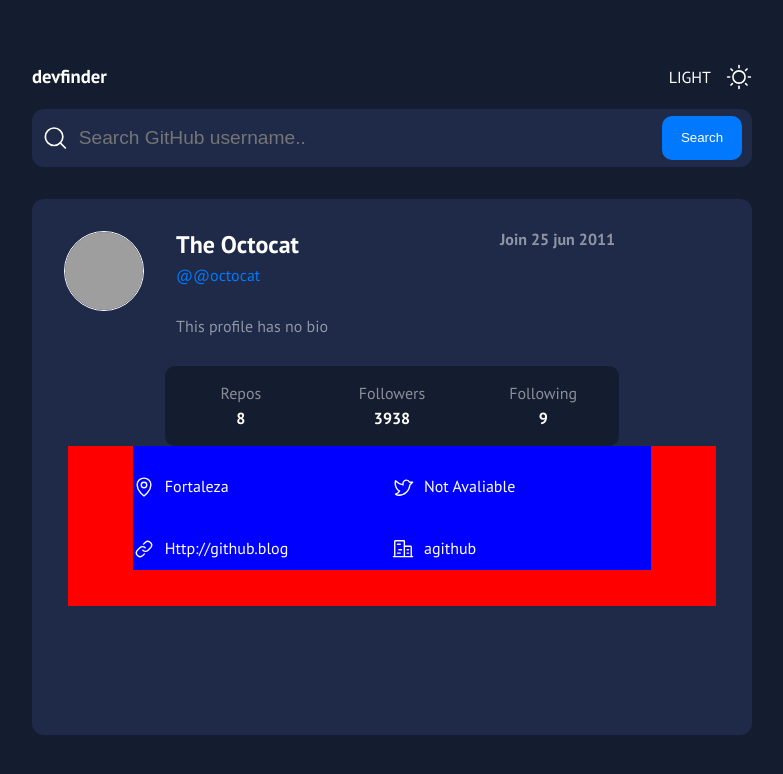
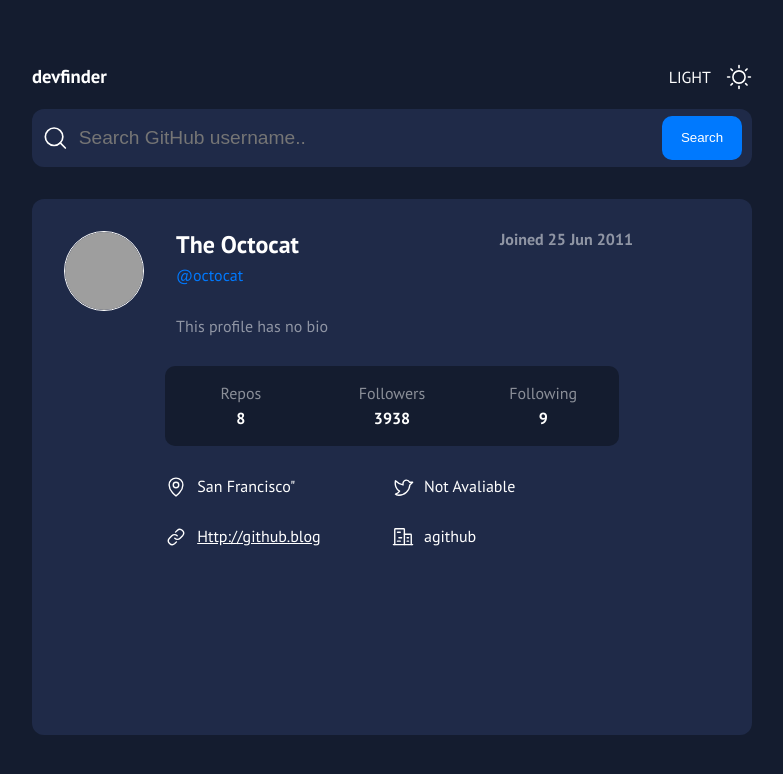
Before and after one commit to rodrigopfialho/devfinder, a React (Vite) app: page / in a window 1280 px wide. Shown: the top 774 px of the page, without its empty margins (248-1031 px from the left). Built offline with nearby package versions, Linux system fonts and the light colour scheme; grey boxes are pictures that could not be loaded.

Commit message:
correção de bugs

```diff
--- a/package.json
+++ b/package.json
@@ -9,6 +9,7 @@
     "preview": "vite preview"
   },
   "dependencies": {
+    "dayjs": "^1.11.7",
     "phosphor-react": "^1.4.1",
     "react": "^18.2.0",
     "react-dom": "^18.2.0",
--- a/src/components/index.tsx
+++ b/src/components/index.tsx
@@ -2,14 +2,15 @@
 import {MagnifyingGlass} from 'phosphor-react'
 import {Container, Content, Header, Card, Search, DatasGit} from './styled'
 import Github from '../assets/github.png'
-import { useEffect, useState } from 'react';
+import {useState } from 'react';
+import dayjs from 'dayjs'
 import { api } from '../services/api';
 
 interface UserProps {
     name: string;
     login: string;
+    created_at: Date;
     avatar_url: string;
-    created_at: Date;
     public_repos: number;
     followers: number;
     following: number;
@@ -19,16 +20,16 @@
     company: string;
 }
 
-export function SearchGit({}: UserProps) {
+export function SearchGit() {
     const [userName, setUserName] = useState('')
-    const [login, setlogin] = useState('@octocat')
+    const [login, setlogin] = useState('octocat')
     const [name, setName] = useState('The Octocat')
     const [avatar, setAvatar] = useState(Github)
     const [createdAt, setCreatedAt] = useState('Join 25 jun 2011')
     const [publicRepos, setPublicRepos] = useState(8)
     const [followers, setFollowers] = useState(3938)
     const [following, setFollowing] = useState(9)
-    const [location, setLocation] = useState('Fortaleza')
+    const [location, setLocation] = useState('San Francisco"')
     const [blog, setBlog] = useState('Http://github.blog')
     const [twitterUsername, settwitterUsername] = useState('Not Avaliable')
     const [company, setCompany] = useState('agithub')
@@ -36,7 +37,7 @@
 
     const handleSearch = ()  => {
         api.get<UserProps>(`/${userName}`)
-            .then((res) => {
+            .then((res: any) => {
                 setName(res.data.name)
                 setAvatar(res.data.avatar_url)
                 setPublicRepos(res.data.public_repos)
@@ -47,8 +48,14 @@
                 settwitterUsername(res.data.twitter_username)
                 setCompany(res.data.company)
                 setlogin(res.data.login)
+                setCreatedAt(res.data.created_at)
             })
     }
+
+    const day = dayjs(createdAt).format('DD')
+    const month = dayjs(createdAt).format('MMM')
+    const year = dayjs(createdAt).format('YYYY')
+
 
     return (
         <Container>
@@ -86,7 +93,7 @@
                             </div>
                         </div>
 
-                        <strong className='data'>Join 25 jun 2011</strong>
+                        <strong className='data'>Joined {day} {month} {year}</strong>
                     </div>
 
                     <div className='info'>
@@ -119,7 +126,11 @@
                             </div>
                             <div>
                                 <Link size={22} />
-                                <span>{blog}</span>
+                                <span>
+                                    <a href={blog} target="_blank">
+                                        {blog}
+                                    </a>
+                                </span>
                             </div>
                             <div className='gitstyle'>
                                 <Buildings size={22} />
--- a/src/components/styled.ts
+++ b/src/components/styled.ts
@@ -66,6 +66,12 @@
         width: 6rem;
         height: 2.7rem;
         border-radius: 10px ;
+
+        transition: all 0.3s ;
+    }
+
+    button:hover {
+        opacity: 0.8 ;
     }
 `;
 
@@ -161,41 +167,40 @@
 export const DatasGit = styled.div`
     width: 100%;
     display: flex;
-    grid-template-columns: 1fr 1fr;
-    gap: 10rem;
-    height: 10rem;
     margin: 0 auto;
-    align-items: baseline ;
-    background-color: red ;
 
     .datasgithub {
-        width: 80%;
-        background-color: blue;
-        display: flex;
+        width:70%;
+        display: grid;
+        grid-template-columns: 1fr 1fr;
         margin: 0 auto;
-
+        /* gap: 1rem; */
         flex-direction: row;
         flex-wrap: wrap ;
-        padding: 0;
-        /* justify-content: space-around; */
-        /* align-items: center; */
+        padding: 0 ;
 
         div {
-            /* background-color: gray; */
-            /* width: 100%; */
+            width: 100%;
+            height: 40px;
             display: flex;
             flex-direction: row;
-            /* justify-content: space-around ; */
+            margin-right: 30px;
+
             span {
                 margin-left: 10px;
+
+                a {
+                    color: white;
+                    cursor: pointer;
+
+                    transition: all 0.3s ;
+                }
+
+                a:hover {
+                    opacity: 0.8;
+                }
             }
         }
-
-        .gitstyle:first-child() {
-            margin-left:100px ;
-            background-color: green ;
-        }
-
     }
 
 `;
--- /dev/null
+++ b/src/services/dayjs.ts
@@ -0,0 +1,4 @@
+import dayjs from "dayjs";
+import 'dayjs/locale/pt-br'
+
+dayjs.locale('pt-br')
```
Also changed, not shown: 1 other file (tests, documents, lock files or other folders).
